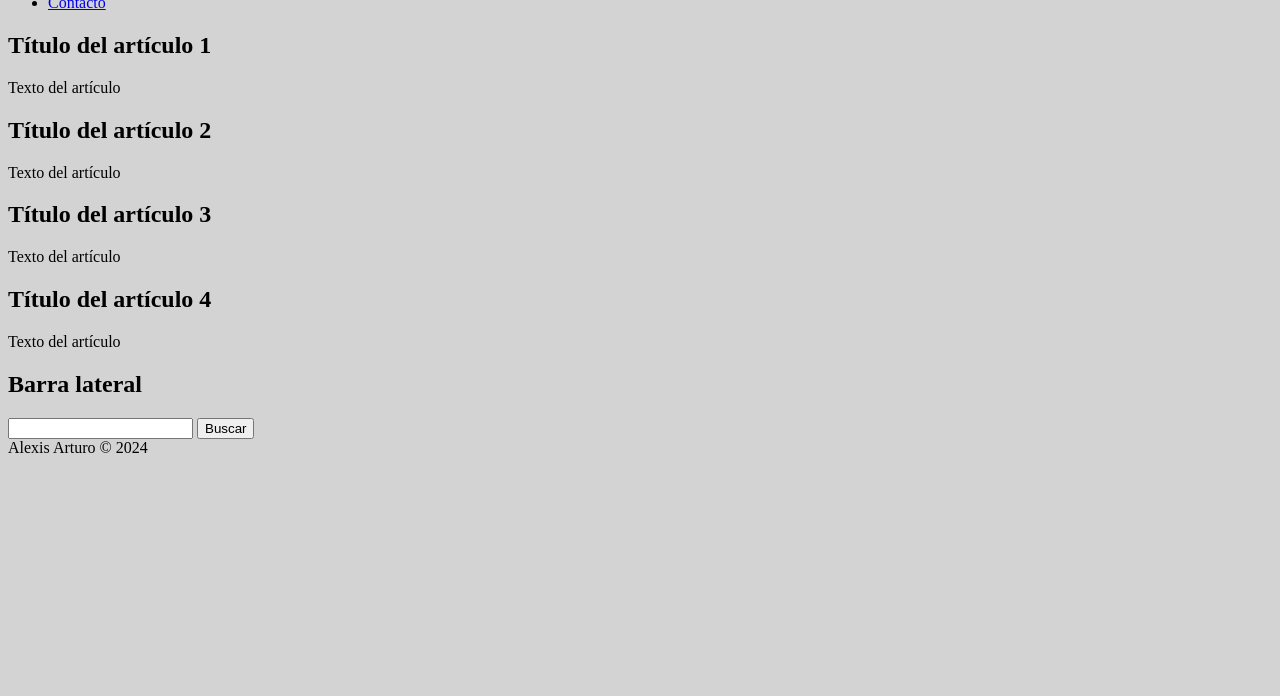
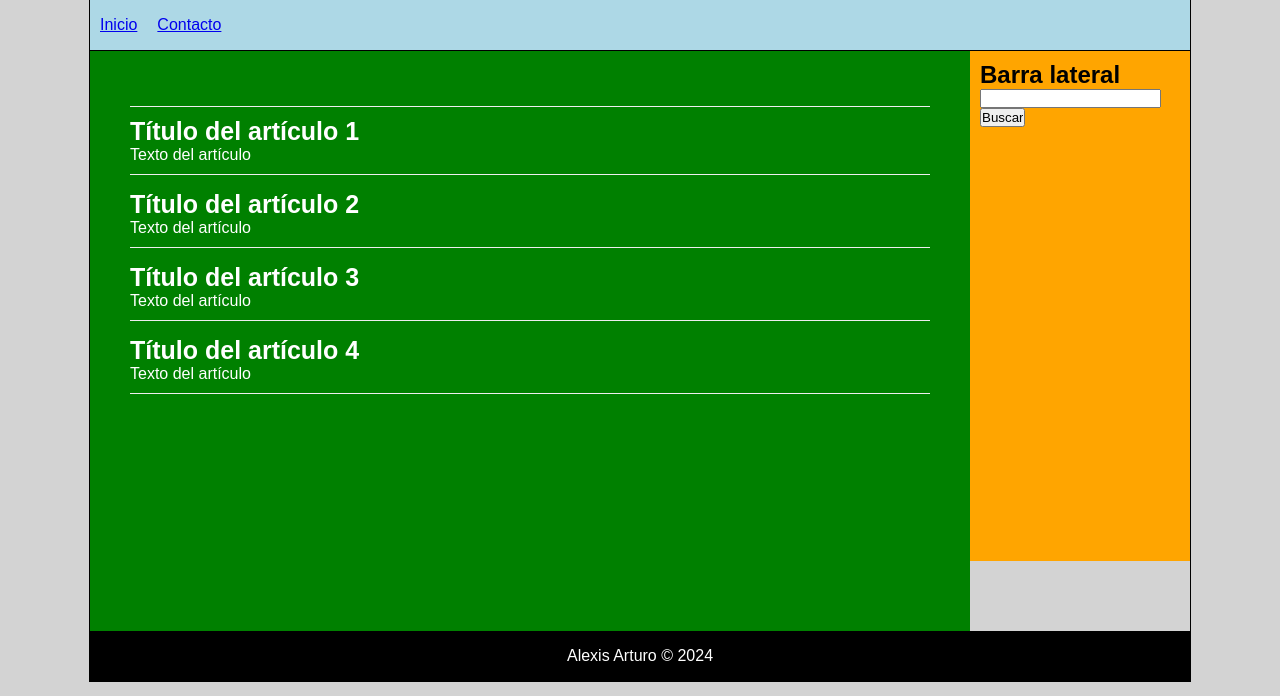
Before and after one commit to AlexSR2590/cursoweb, a plain HTML site: page aprendiendo_css/index.html in a window 1280 px wide. Shown: the part 104-800 px from the top of the page. Drawn offline with Linux system fonts and the light colour scheme.

Commit message:
Maquetacion pagina con css y html

```diff
--- a/aprendiendo_css/css/style.css
+++ b/aprendiendo_css/css/style.css
@@ -1,11 +1,88 @@
+*{
+    margin: 0px;
+    padding: 0px;
+}
+
 body{
     background: lightgrey;
+    font-family: Arial, Helvetica, sans-serif;
 }
 
 #container{
+    /*width: 70%;*/
+    width: 1100px;
+    margin: 0px auto;
+    border: 1px solid black;
+}
+
+header{
+    background: red;
+    height: 100px;
+    width: 100%;
+    margin: 0px;
+    text-align: center;
+    line-height: 100px;
+    color: white;
+    border-bottom: 3px dashed black;
+}
+
+nav{
+    background: lightblue;
+    height: 50px;
+    border-bottom: 1px solid black;
 
 }
 
+nav ul li{
+    float: left;
+    list-style: none;
+    margin: 10px;
+    line-height: 30px;
+}
+
+.clearfix{
+    clear: both;
+}
+
+#content{
+    float: left;
+    width: calc(80% - 80px);
+    min-height: 500px;
+    background: green;
+    padding: 40px;
+}
+
 .article{
+    color: white;
+    margin-top: 15px;
+    margin-bottom: 15px;
+    padding-bottom: 10px;
+    border-bottom: 1px solid #EEE;
+}
 
+.article:first-child{
+    padding-top: 10px;
+    border-top: 1px solid #EEE;
 }
+
+.article h2{
+    font-size: 25px;
+}
+
+aside{
+    float: left;
+    width: calc(20% - 20px);
+    background: orange;
+    min-height: 500px;
+    padding-left: 10px;
+    padding-right: 10px;
+    padding-top: 10px;
+}
+
+footer{
+    background: black;
+    color: white;
+    text-align: center;
+    height: 50px;
+    line-height: 50px;
+}
--- a/aprendiendo_css/index.html
+++ b/aprendiendo_css/index.html
@@ -20,6 +20,9 @@
                     </li>
                 </ul>
             </nav>
+
+            <div class="clearfix"></div>
+
             <section id="content">
                 <article class="article">
                     <h2>Título del artículo 1</h2>
@@ -45,6 +48,7 @@
                     <input type="submit" value="Buscar" />
                 </form>
             </aside>
+            <div class="clearfix"></div>
             <footer>
                 Alexis Arturo &copy; 2024
             </footer>
```
Also changed, not shown: aprendiendo_css/contacto.html (+1 -0 lines).
